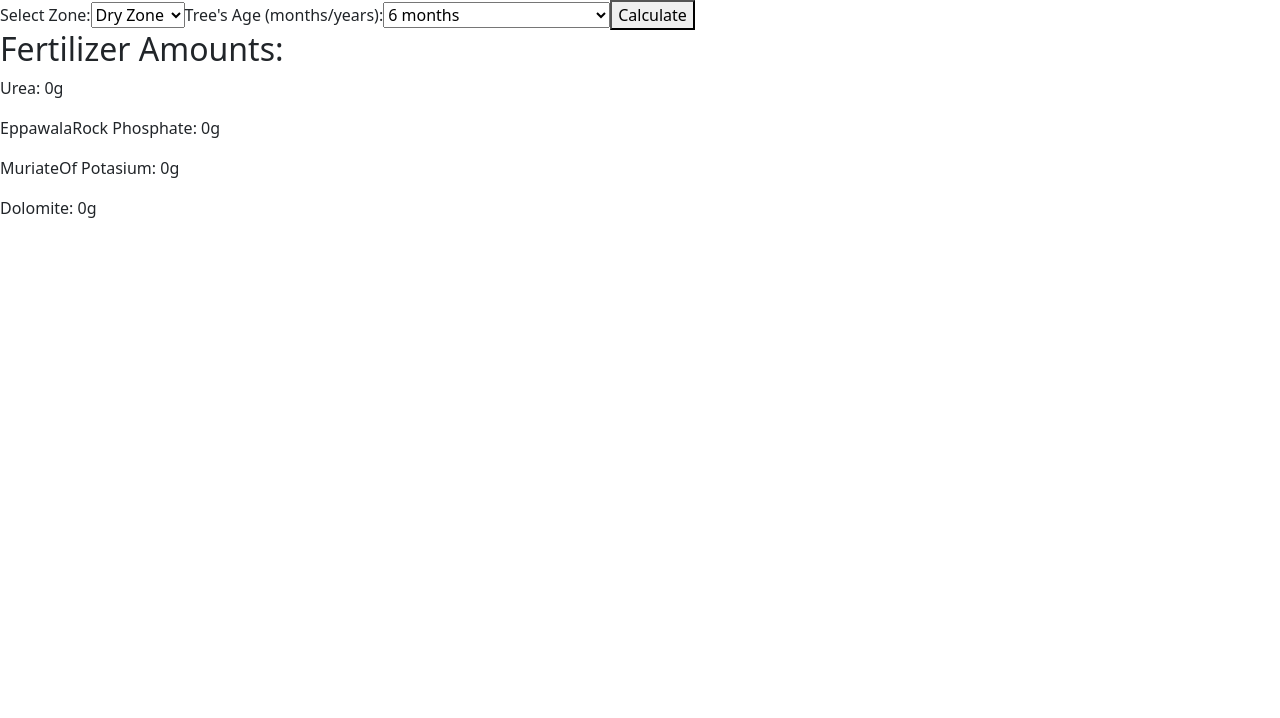
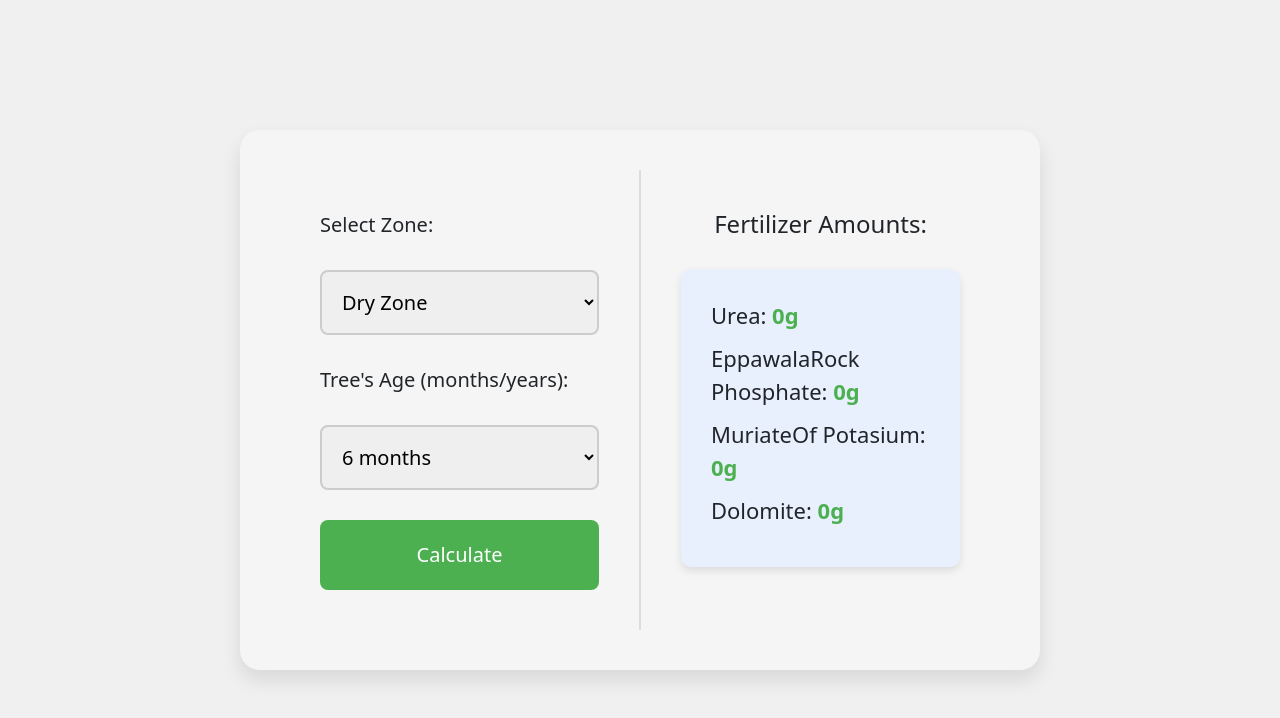
Before and after one commit to OSithu/Coconut-Production-System, a React (Create React App) app in the folder client/: page /Calculator in a window 1280 px wide. Shown: the top 718 px of the page. Built offline with nearby package versions, Linux system fonts and the light colour scheme.

Commit message:
create Calculator.css file

```diff
--- /dev/null
+++ b/client/src/components/Calculator.css
@@ -0,0 +1,86 @@
+html, body {
+    height: 100%;
+    margin: 0;
+    display: flex;
+    justify-content: center;
+    align-items: center;
+    background-color: #f0f0f0;
+  }
+
+.calculator {
+    display: flex;
+    flex-direction: row;
+    max-width: 800px;
+    margin: 0 auto;
+    padding: 40px;
+    border-radius: 20px;
+    background-color: #f5f5f5;
+    box-shadow: 0 10px 20px rgba(0, 0, 0, 0.1);
+  }
+
+  .inputs {
+    flex: 1;
+    padding: 40px;
+    display: flex;
+    flex-direction: column;
+    gap: 30px;
+  }
+
+  .results {
+    flex: 1;
+    padding: 40px;
+    border-left: 2px solid #ddd;
+  }
+
+  label {
+    font-size: 20px;
+  }
+
+  select,
+  input[type="number"] {
+    width: 100%;
+    padding: 16px;
+    border: 2px solid #ccc;
+    border-radius: 8px;
+    font-size: 20px;
+  }
+
+  button {
+    background-color: #4caf50;
+    color: white;
+    padding: 20px;
+    text-align: center;
+    border: none;
+    border-radius: 8px;
+    cursor: pointer;
+    font-size: 20px;
+    transition: background-color 0.3s;
+  }
+
+  button:hover {
+    background-color: #45a049;
+  }
+
+  .results h2 {
+    margin-bottom: 30px;
+    text-align: center;
+    font-size: 24px;
+  }
+
+  .amounts > div {
+    background-color: #e8f0fe;
+    border-radius: 10px;
+    padding: 30px;
+    box-shadow: 0 4px 8px rgba(0, 0, 0, 0.1);
+    margin-bottom: 20px;
+  }
+
+  .amounts p {
+    margin-bottom: 10px;
+    font-size: 22px;
+  }
+
+  .amounts span {
+    font-weight: bold;
+    color: #4caf50;
+  }
--- a/client/src/components/Calculator.js
+++ b/client/src/components/Calculator.js
@@ -1,5 +1,5 @@
 import React, { useState } from "react";
-//import "./Calculator.css";
+import "./Calculator.css";
 
 function Calculator() {
   const [zone, setZone] = useState("dry");
```
